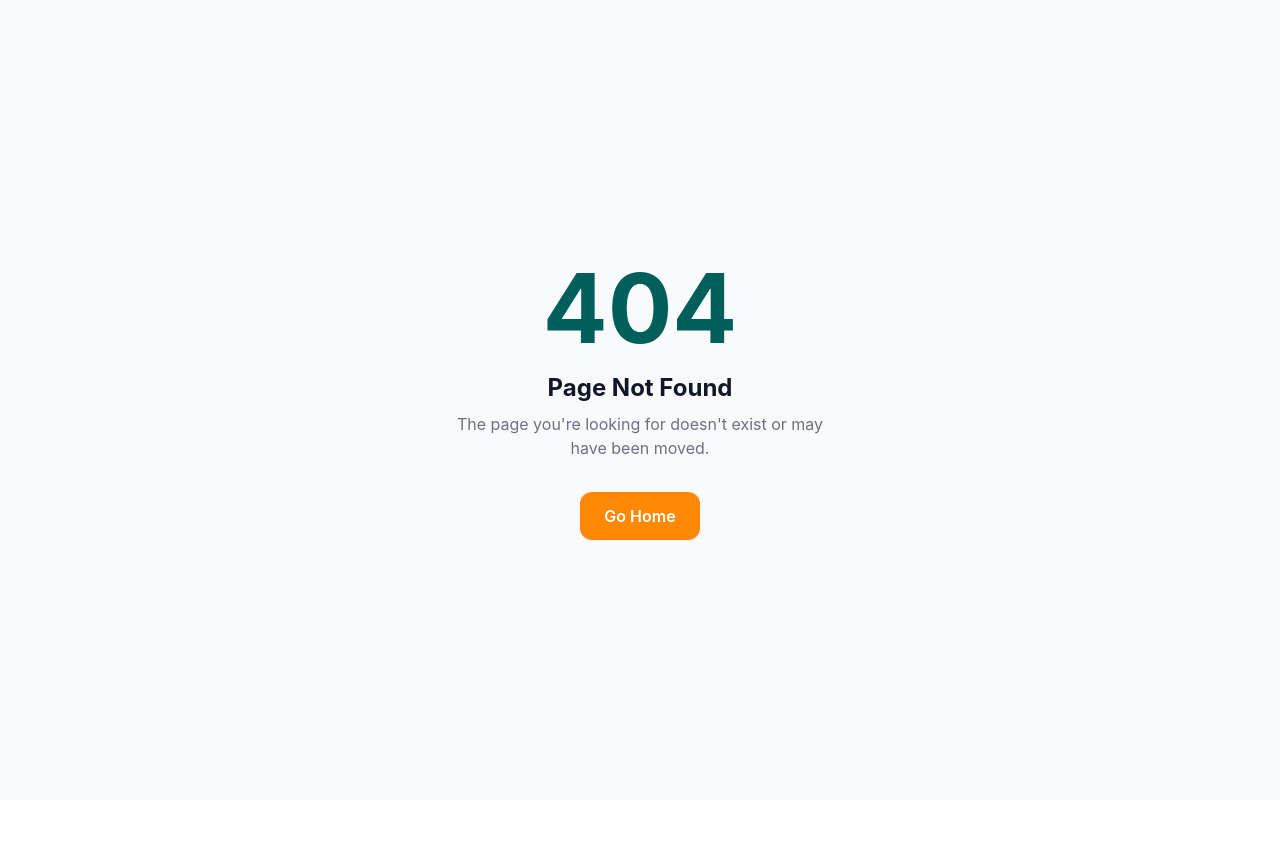
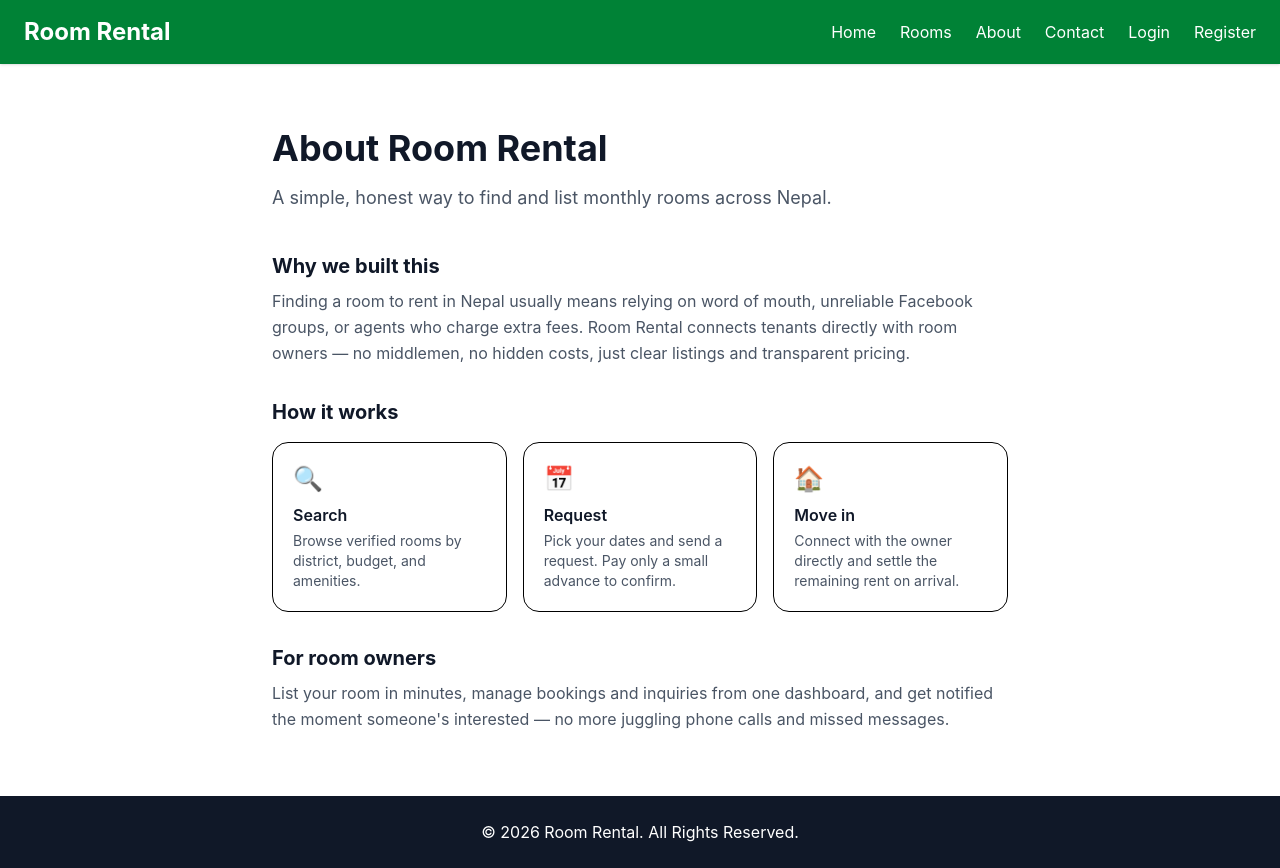
Before and after one commit to logan2888/room-rental, a React (Vite) app in the folder room-rental-frontend/: page /about in a window 1280 px wide. Before the commit this address had no page. Before the commit the page ends 800 px from the top, so only its background shows below. Built offline with nearby package versions, Linux system fonts and the light colour scheme.

Commit message:
added about and contact pages

```diff
--- a/room-rental-frontend/src/components/Navbar.jsx
+++ b/room-rental-frontend/src/components/Navbar.jsx
@@ -26,6 +26,13 @@ function Navbar() {
           <Link to="/rooms" className="hover:text-yellow-300">
             Rooms
           </Link>
+          <Link to="/about" className="hover:text-yellow-300">
+  About
+</Link>
+
+<Link to="/contact" className="hover:text-yellow-300">
+  Contact
+</Link>
 
           {user ? (
             <>
--- /dev/null
+++ b/room-rental-frontend/src/pages/About.jsx
@@ -0,0 +1,54 @@
+function About() {
+  return (
+    <div className="max-w-3xl mx-auto py-16 px-4">
+      <h1 className="text-4xl font-bold text-gray-900 mb-4">About Room Rental</h1>
+      <p className="text-gray-600 text-lg mb-10">
+        A simple, honest way to find and list monthly rooms across Nepal.
+      </p>
+
+      <div className="flex flex-col gap-8">
+        <section>
+          <h2 className="text-xl font-bold text-gray-900 mb-2">Why we built this</h2>
+          <p className="text-gray-600 leading-relaxed">
+            Finding a room to rent in Nepal usually means relying on word of mouth,
+            unreliable Facebook groups, or agents who charge extra fees. Room Rental
+            connects tenants directly with room owners — no middlemen, no hidden costs,
+            just clear listings and transparent pricing.
+          </p>
+        </section>
+
+        <section>
+          <h2 className="text-xl font-bold text-gray-900 mb-2">How it works</h2>
+          <div className="grid grid-cols-1 md:grid-cols-3 gap-4 mt-4">
+            <div className="border rounded-2xl p-5 bg-white">
+              <div className="text-2xl mb-2">🔍</div>
+              <h3 className="font-semibold text-gray-900 mb-1">Search</h3>
+              <p className="text-sm text-gray-600">Browse verified rooms by district, budget, and amenities.</p>
+            </div>
+            <div className="border rounded-2xl p-5 bg-white">
+              <div className="text-2xl mb-2">📅</div>
+              <h3 className="font-semibold text-gray-900 mb-1">Request</h3>
+              <p className="text-sm text-gray-600">Pick your dates and send a request. Pay only a small advance to confirm.</p>
+            </div>
+            <div className="border rounded-2xl p-5 bg-white">
+              <div className="text-2xl mb-2">🏠</div>
+              <h3 className="font-semibold text-gray-900 mb-1">Move in</h3>
+              <p className="text-sm text-gray-600">Connect with the owner directly and settle the remaining rent on arrival.</p>
+            </div>
+          </div>
+        </section>
+
+        <section>
+          <h2 className="text-xl font-bold text-gray-900 mb-2">For room owners</h2>
+          <p className="text-gray-600 leading-relaxed">
+            List your room in minutes, manage bookings and inquiries from one dashboard,
+            and get notified the moment someone's interested — no more juggling phone calls
+            and missed messages.
+          </p>
+        </section>
+      </div>
+    </div>
+  );
+}
+
+export default About;
--- /dev/null
+++ b/room-rental-frontend/src/pages/Contact.jsx
@@ -0,0 +1,45 @@
+function Contact() {
+  return (
+    <div className="max-w-2xl mx-auto py-16 px-4">
+      <h1 className="text-4xl font-bold text-gray-900 mb-4">Contact Us</h1>
+      <p className="text-gray-600 mb-10">
+        Have a question, found a bug, or want to give feedback? Reach out — we'd love to hear from you.
+      </p>
+
+      <div className="border rounded-2xl p-6 bg-white flex flex-col gap-4">
+        <div className="flex items-center gap-3">
+          <span className="text-xl">✉️</span>
+          <div>
+            <p className="text-sm text-gray-500">Email</p>
+            <a href="mailto:rijankhatri536@gmail.com" className="text-teal-800 font-medium hover:underline">
+              rijankhatri536@gmail.com
+            </a>
+          </div>
+        </div>
+
+        <div className="flex items-center gap-3">
+          <span className="text-xl">📞</span>
+          <div>
+            <p className="text-sm text-gray-500">Phone</p>
+            <p className="text-gray-900 font-medium">+977 9827782888</p>
+          </div>
+        </div>
+
+        <div className="flex items-center gap-3">
+          <span className="text-xl">📍</span>
+          <div>
+            <p className="text-sm text-gray-500">Based in</p>
+            <p className="text-gray-900 font-medium">Nepal</p>
+          </div>
+        </div>
+      </div>
+
+      <p className="text-sm text-gray-400 mt-8">
+        Room Rental is a student capstone project built to explore full-stack development —
+        thank you for checking it out.
+      </p>
+    </div>
+  );
+}
+
+export default Contact;
--- a/room-rental-frontend/src/routes/AppRoutes.jsx
+++ b/room-rental-frontend/src/routes/AppRoutes.jsx
@@ -18,6 +18,8 @@ import ForgotPassword from "../pages/ForgotPassword";
 import ResetPassword from "../pages/ResetPassword";
 import EditRoom from "../pages/EditRoom";
 import OwnerInquiries from "../pages/OwnerInquiries";
+import About from "../pages/About";
+import Contact from "../pages/Contact";
 
 function AppRoutes() {
     return (
@@ -100,6 +102,8 @@ function AppRoutes() {
       </ProtectedRoute>
     }
 />
+<Route path="/about" element={<About />} />
+<Route path="/contact" element={<Contact />} />
 <Route
     path="/owner-bookings"
     element={
```
